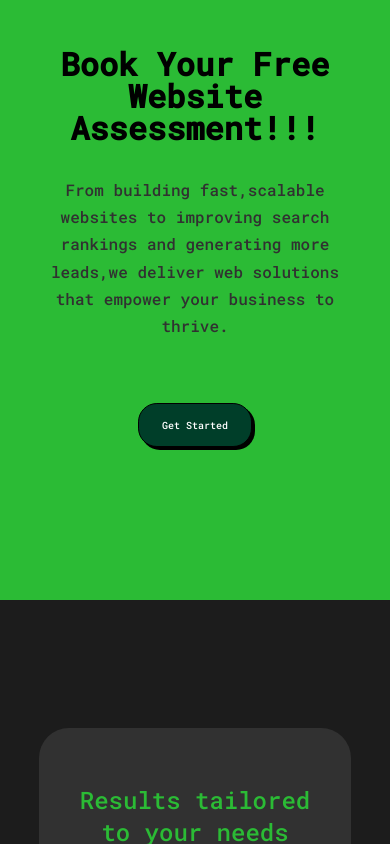
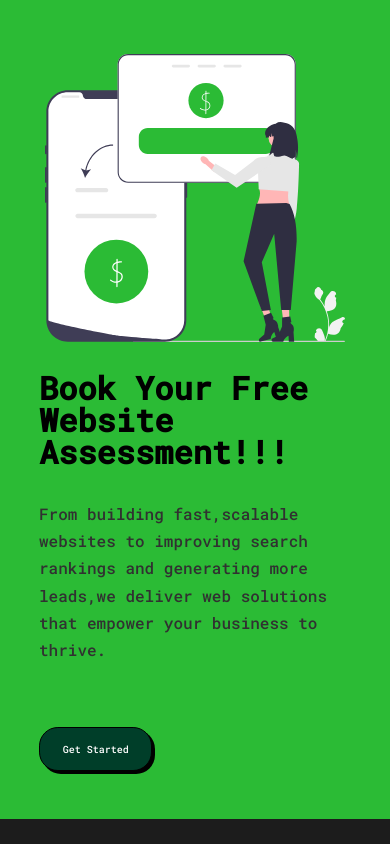
Before and after one commit to GrantGrowcott/Ninja-Devz, a Next.js app: page /Offer in a window 390 px wide. Shown: the top 844 px of the page. Built offline with nearby package versions, Linux system fonts and the light colour scheme.

Commit message:
Changes to Offer Page

```diff
--- a/src/pages/Offer.tsx
+++ b/src/pages/Offer.tsx
@@ -17,12 +17,17 @@ const Offer = () => {
       </Head>
       <div className="offer__container">
         <div className="offer__container__inner">
+          <div className="offer__container__inner__description">
             <h1>Book Your Free Website Assessment!!!</h1>
             <h2>
               From building fast,scalable websites to improving search rankings and generating more leads,we deliver web
               solutions that empower your business to thrive.
             </h2>
             <GetStartedButton />
+          </div>
+          <div>
+            <Image src= "/transfer-money.svg" width={400} height={400} alt="Person Transferring Money"/>
+          </div>
         </div>
       </div>
 
--- a/src/styles/globals.css
+++ b/src/styles/globals.css
@@ -1110,31 +1110,51 @@ align-content: flex-start;
 }
 .offer__container__inner {
   display: flex;
-  flex-direction: column;
   justify-content: center;
   align-items: center;
   margin: 0 auto;
+  flex-wrap:wrap-reverse;
   width:80%;
   padding: 3rem 0;
   box-sizing: border-box;
-}
+  gap: 20px;
+}
+
+
+@media screen and (max-width: 600px) {
+  .offer__container__inner img{
+    width: 300px;
+    height: 300px;
+  }
+}
+
 
 .offer__container h1{
   font-size: 3rem;
   font-weight: bold;
   max-width: 600px;
   line-height: 1;
-  text-align: center;
+  text-align: left;
   word-wrap: break-word;
 }
 .offer__container h2 {
   font-size: 1.5rem;
   max-width: 600px;
   line-height: 1.7;
-  text-align: center;
+  text-align: left;
   word-wrap: break-word;
   padding-bottom: 4em;
 }
+
+@media screen and (max-width: 600px) {
+  .offer__container h1{
+    font-size: 2rem;
+  }
+  .offer__container h2 {
+    font-size: 1rem;
+  }
+}
+
 
 @media screen and (max-width: 500px) {
   .offer__container h1{
```
Also changed, not shown: public/transfer-money.svg (added). Lines whose indentation alone changed are shown as unchanged.
